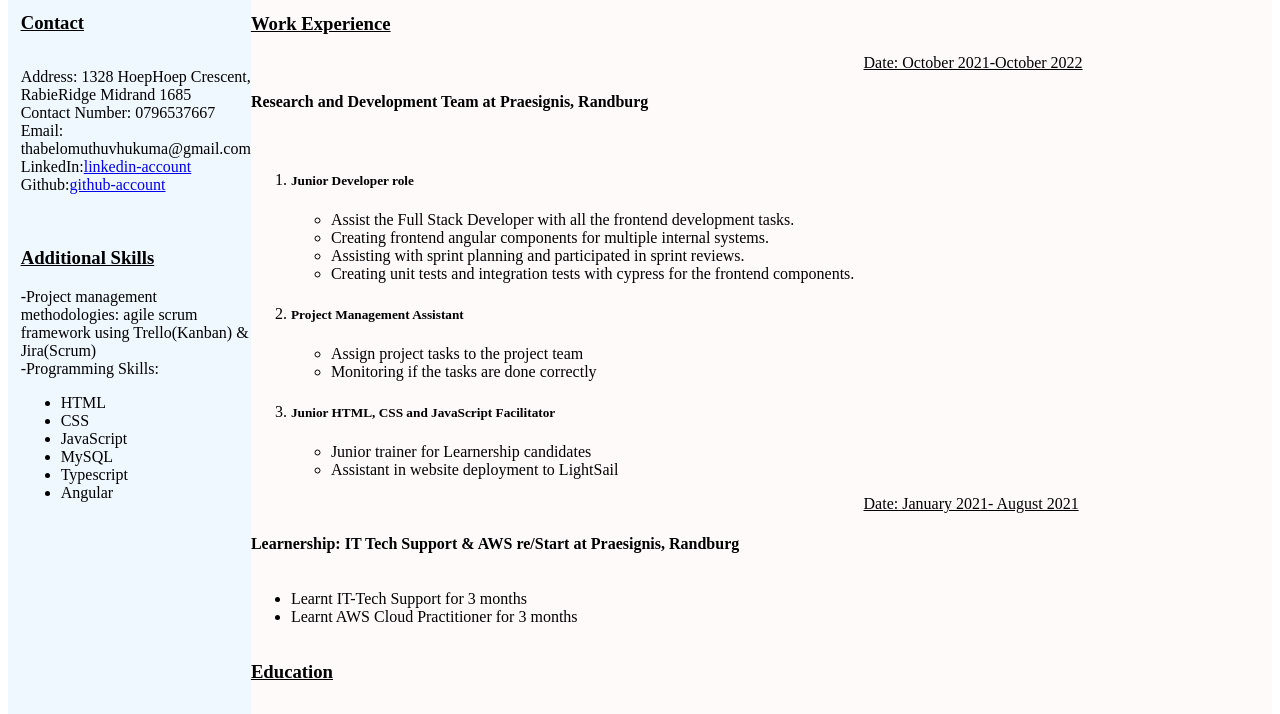
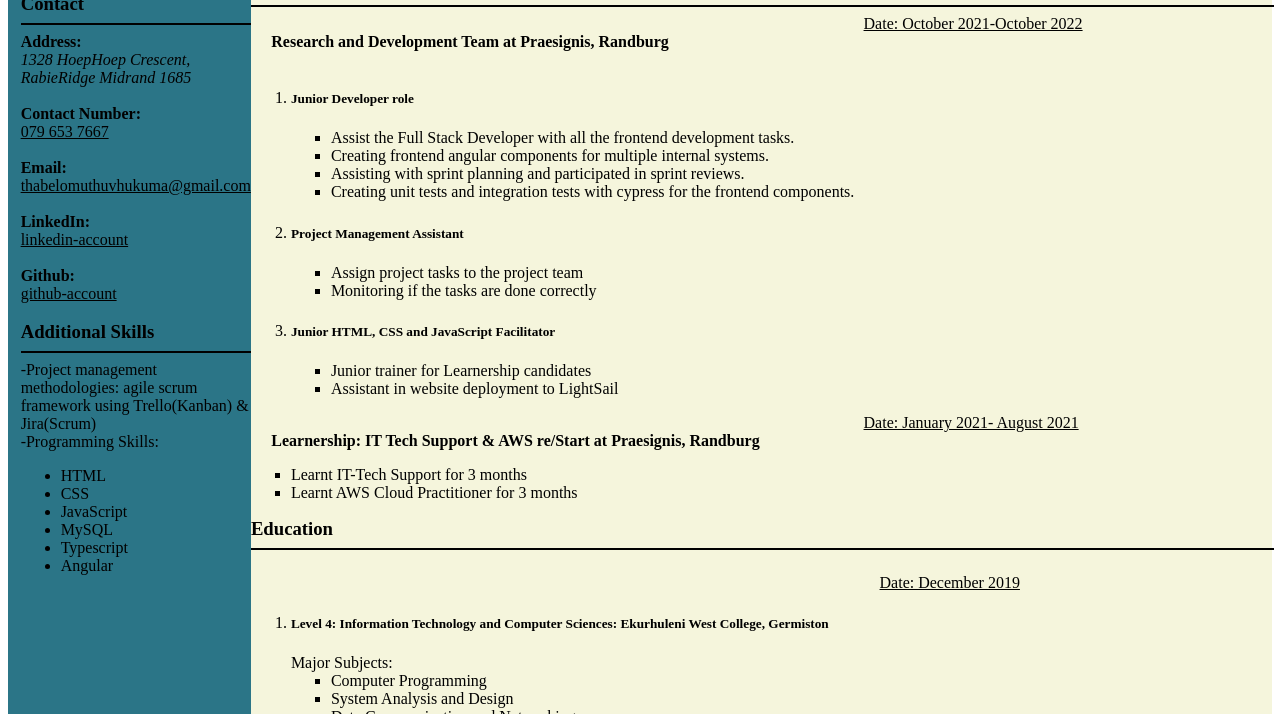
Before and after one commit to Thabelo-MT/CurriculumVitae, a plain HTML site: page index.html in a window 1280 px wide. Shown: the part 109-823 px from the top of the page. Drawn offline with Linux system fonts and the light colour scheme.

Commit message:
Added changes

```diff
--- a/cv.html
+++ b/index.html
@@ -14,19 +14,24 @@
             <h1>Thabelo Muthuvhukuma</h1>
         </header>
         <h3 class="contact">Contact</h3>
-        <p>
-            <label for="Adress">Address:</label> 1328 HoepHoep Crescent, RabieRidge Midrand 1685
+        <hr>
+            <label for="Adress"><b>Address:</b></label>
+            <address>1328 HoepHoep Crescent, RabieRidge Midrand 1685</address>
             <br>
-            <label for="ContactNumber">Contact Number:</label> 0796537667
+            <label for="ContactNumber"><b>Contact Number:</b></label>
+            <a href="tel:+44-785-7895" style="color: black;">079 653 7667</a>
             <br>
-            <label for="Email">Email:</label> thabelomuthuvhukuma@gmail.com
+            <label for="Email"><b>Email:</b></label>
+            <a href="mailto:thabelomuthuvhukuma@gmail.com" style="color: black;"> thabelomuthuvhukuma@gmail.com</a></u>
             <br>
-            <label for="LinkedIn">LinkedIn:</label><a href="https://www.linkedin.com/in/thabelo-muthuvhukuma-ab99bb205/">linkedin-account</a>
+            <label for="LinkedIn"><b>LinkedIn:</b></label>
+            <a href="https://www.linkedin.com/in/thabelo-muthuvhukuma-ab99bb205/" style="color: black;">linkedin-account</a>
             <br>
-            <label for="Github">Github:</label><a href="https://github.com/Thabelo-MT">github-account</a>
-        </p>
+            <label for="Github"><b>Github:</b></label>
+            <a href="https://github.com/Thabelo-MT" style="color: black;">github-account</a>
             <br>
         <h3>Additional Skills</h3>
+        <hr>
             -Project management methodologies: agile scrum <br>framework using Trello(Kanban) & Jira(Scrum)
         <br>
         -Programming Skills:
@@ -41,6 +46,7 @@
     </aside>
     <main class="success">
         <h3>Professional Summary</h3>
+        <hr>
         <article>I Thabelo Muthuvhukuma am eager to learn and experience new
             opportunities in the IT industry. I was doing a learnership in IT-Tech
             Support & AWS re/Start at Praesignis, completed both my certificates
@@ -48,11 +54,12 @@
             Development Team.
         </article>
         <h3>Work Experience</h3>
+        <hr>
         <label for="Date" class="Date">Date: October 2021-October 2022</label>
         <h4>Research and Development Team at Praesignis, Randburg</h4>
         <ol>
             <li><h5>Junior Developer role</h5></li>
-                <ul>
+                <ul class="circle">
                 <li>Assist the Full Stack Developer with all the frontend development tasks.</li>
                 <li>Creating frontend angular components for multiple internal systems.</li>
                 <li>Assisting with sprint planning and participated in sprint reviews.</li>
@@ -60,28 +67,29 @@
                     components.</li>
                 </ul>
             <li><h5>Project Management Assistant</h5></li>
-                <ul>
+                <ul class="circle">
                     <li>Assign project tasks to the project team</li>
                     <li>Monitoring if the tasks are done correctly</li>
                 </ul>
             <li><h5>Junior HTML, CSS and JavaScript Facilitator</h5></li>
-                <ul>
+                <ul class="circle">
                     <li>Junior trainer for Learnership candidates</li>
                     <li>Assistant in website deployment to LightSail</li>
                 </ul>
         </ol>
         <label for="Date" class="Date">Date: January 2021- August 2021</label>
         <h4>Learnership: IT Tech Support & AWS re/Start at Praesignis, Randburg</h4>
-            <ul>
+            <ul class="circle">
                 <li>Learnt IT-Tech Support for 3 months</li>
                 <li>Learnt AWS Cloud Practitioner for 3 months</li>
             </ul>
         <h3>Education</h3>
+        <hr>
         <ol>
         <label for="Date" class="Date">Date: December 2019 </label>
         <li><h5>Level 4: Information Technology and Computer Sciences: Ekurhuleni West College, Germiston</h5></li>
             Major Subjects:
-            <ul>
+            <ul class="circle">
                 <li>Computer Programming</li>
                 <li>System Analysis and Design</li>
                 <li>Data Communication and Networking</li>
@@ -91,6 +99,7 @@
         <li><h5>Grade 12: Eqinisweni Secondary School, Tembisa</h5></li>
         </ol>
         <h3 class="ref">References</h3>
+        <hr>
         <p>
             <label for="Name">Name:</label> Kabelo Masemula
         <br>
--- a/style.css
+++ b/style.css
@@ -7,13 +7,13 @@
     display: flex;
     flex-direction: column;
     padding-left: 1%;
-    background-color:aliceblue;
+    background-color: rgba(22, 104, 124, 0.911);
 }
 
 .success {
     display: flex;
     flex-direction: column;
-    background-color: snow;
+    background-color: beige;
     height: max-content;
 }
 
@@ -23,9 +23,17 @@
     text-decoration: underline;
     /* font-style: bold; */
 }
-
+hr {
+    border: 0.5px double;
+    line-height: 1%;
+    width: 100%;
+    color: black;
+}
+.circle {
+        list-style:square;
+}
 h3 {
-    text-decoration: underline;
+    margin: 0%;
 }
 
 .ref > p {
@@ -41,3 +49,7 @@ article {
     display: flex;
     padding-left: 2%;
 }
+h4 {
+    margin: 0%;
+    padding-left: 2%;
+}
```
